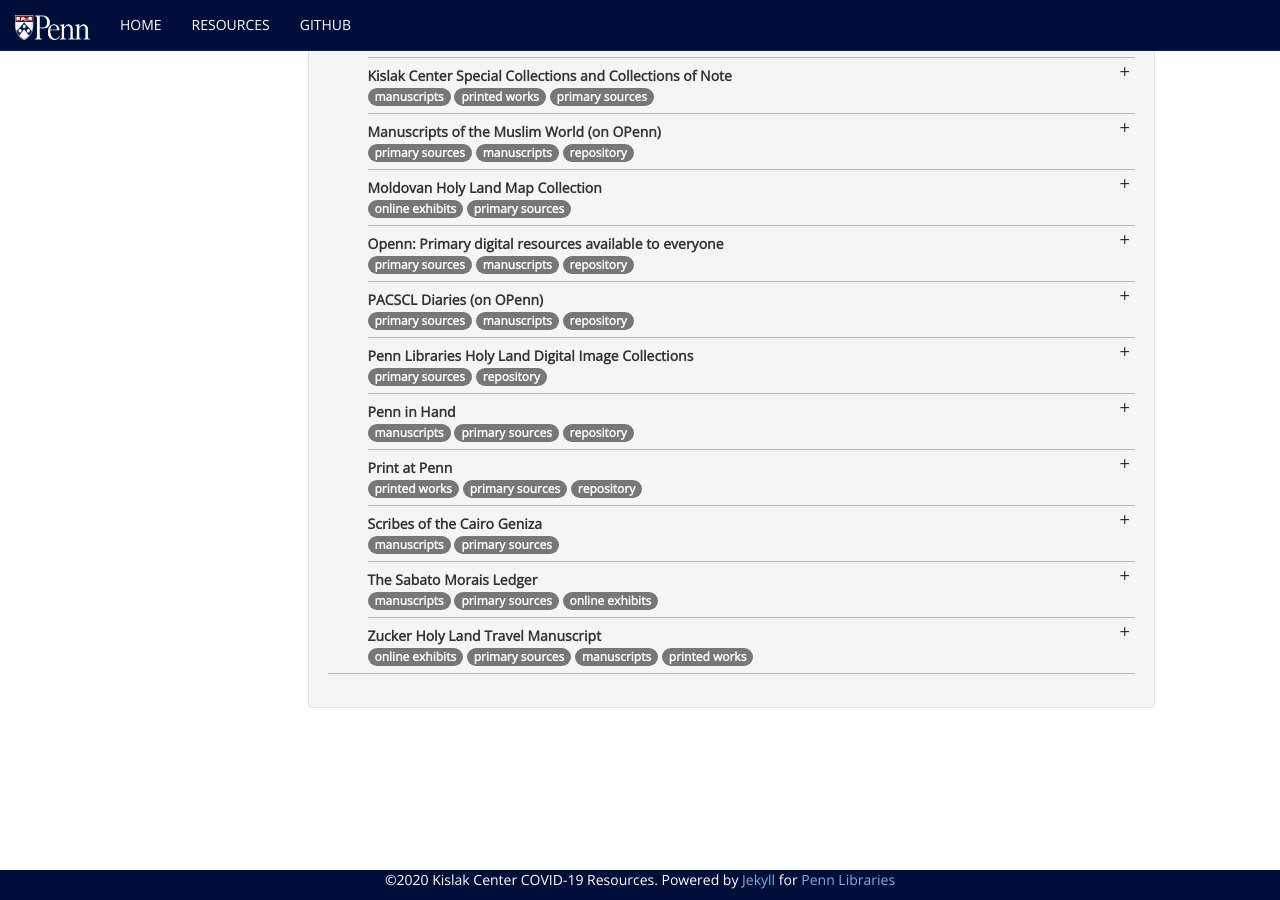
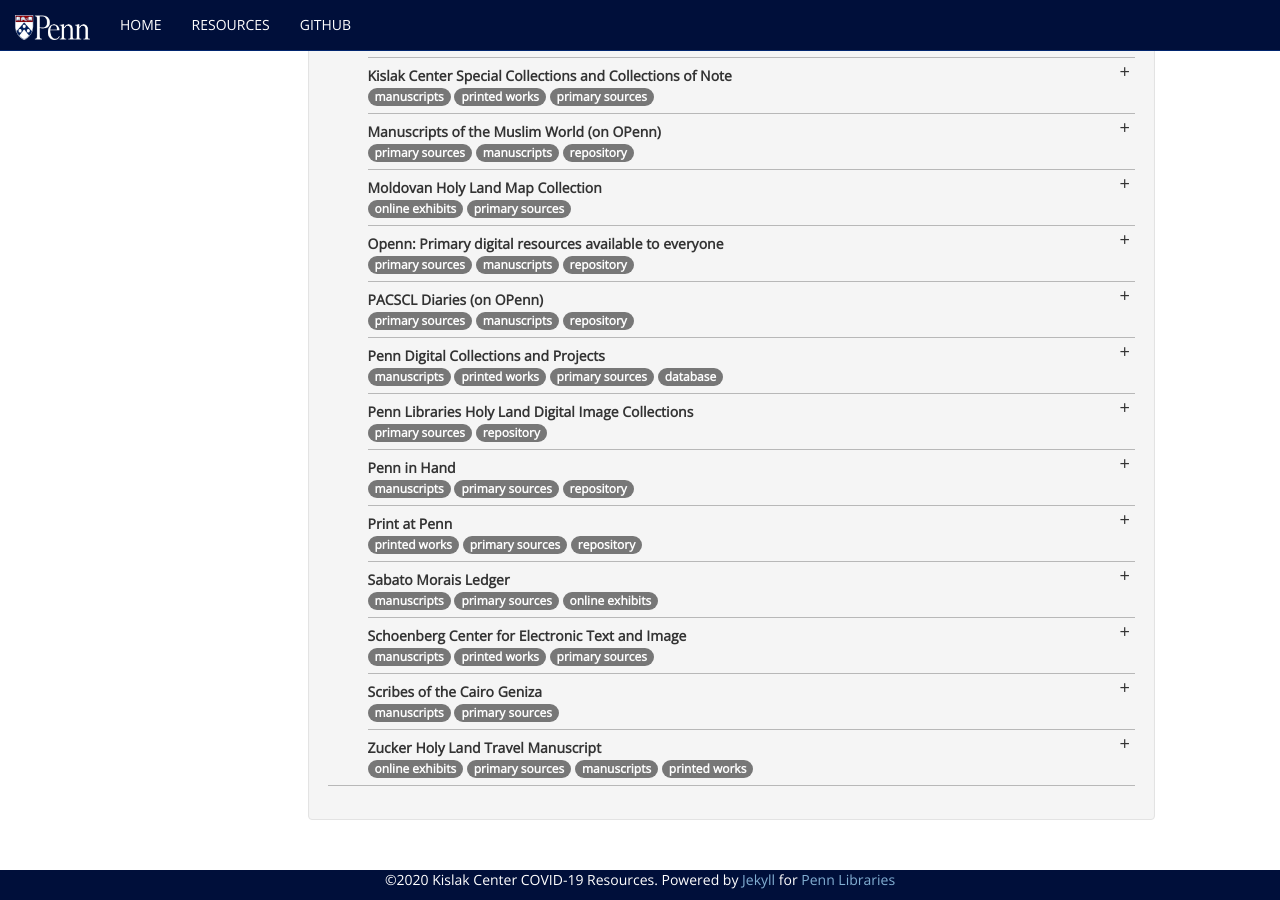
Before and after one commit to KislakCenter/covid-19-resources, a Jekyll site: the page built from primary-sources.html, in a window 1280 px wide and 900 px high, scrolled down 581 px. Built offline with Jekyll 4.4.1, drawn with Linux system fonts in a browser that asks for light colours; some web fonts are replaced; some of the changed lines change nothing that is shown.

Commit message:
resources update

```diff
--- a/_data/resources.yml
+++ b/_data/resources.yml
@@ -3,7 +3,7 @@
 - title: Schoenberg Database of Manuscripts
   link: https://sdbm.library.upenn.edu/
   description: |
-    The SDBM continuously aggregates and updates observations of pre-modern manuscripts drawn from over 13,000 auction and sales catalogs, inventories, catalogs from institutional and private collections, and other sources that document their sales and locations from around the world. This is an interactive resource for finding, indexing, and researching the world's manuscripts. Members of its user community can become contributing partners in its development by adding new entries, commenting on other users entries, aggregating entries to create “manuscript records,” and helping to build an authority file of persons and institutions associated with the movement of manuscripts across time and place.
+    The SDBM continuously aggregates and updates observations of pre-modern manuscripts drawn from over 13,000 auction and sales catalogs, inventories, catalogs from institutional and private collections, and other sources that document their sales and locations from around the world. This is an interactive resource for finding, indexing, and researching the world's manuscripts. Members of its user community can become contributing partners in its development by adding new entries, commenting on other users entries, aggregating entries to create “manuscript records,” and helping to build an authority file of persons and institutions associated with the movement of manuscripts across time and place. Video tutorials are available to demonstrate basic database tasks.
   tags: [manuscripts, database]
   domain: SIMS
 - title: 'Scribes of the Cairo Geniza'
@@ -54,7 +54,7 @@
   description: 'This website provides access to the medieval manuscripts of Philadelphia, books written entirely by hand, and often gloriously illuminated with sumptuous pictures. The Philadelphia region is home to a large number of libraries with truly outstanding special collections, most of whom are members of the Philadelphia Area Consortium of Special Collections Libraries (PACSCL). Fifteen of these libraries have catalogued and digitized 450 medieval Western European manuscripts, available here, with the generous support of the Council on Library and Information Resources (CLIR), via its Digitizing Hidden Special Collections and Archives initiative. For access to master TIFF images, web derivatives and TEI xml manuscript descriptions go to: http://openn.library.upenn.edu/html/bibliophilly_contents.html'
   tags: [manuscripts, primary sources]
   domain: SIMS
-- title: 'The Needham Calculator 1.0'
+- title: 'Needham Calculator 1.0'
   link: http://www.needhamcalculator.net/
   description: 'The Needham Calculator is a tool created at the Schoenberg Institute for Manuscript Studies for manuscript scholars, art historians, incunabulists, and all those interested in the categories and formats of fifteenth century paper, and the impact they had on the sizes of books and works of art. The Needham Calculator derives its name from scholar Paul Needham because it is dependent upon his classification of categories of fifteenth-century paper.'
   tags: [tools]
@@ -66,7 +66,7 @@
   domain: Kislak
 - title: 'Penn Libraries Online Exhibits'
   link: https://www.library.upenn.edu/collections/online-exhibits/
-  description: 'This website lists and provides access to online exhibits from the Penn Libraries collections created over the past two decades, including collections at the Kislak Center for Special Collections, Rare Books and Manuscripts, the Fisher Fine Arts Library, the Library at the Katz Center for Advanced Juadaic Studies.'
+  description: 'This website lists and provides access to online exhibits from the Penn Libraries collections created over the past two decades, including collections at the Kislak Center for Special Collections, Rare Books and Manuscripts, the Fisher Fine Arts Library, the Library at the Katz Center for Advanced Juadaic Studies, and the Otto E. Albrecht Music Library and Eugene Ormandy Music & Media Center.'
   tags: [online exhibits, manuscripts, printed works]
   domain: [Kislak, SIMS]
 - title: 'Digital Beehive Project'
@@ -147,7 +147,7 @@
     These videos celebrate the physicality of manuscripts that traditional manuscript digitization projects cannot capture. While digitization focuses on page images, and sometimes on text encoding, these videos feature scholars discussing what is special (or typical, or otherwise interesting) about manuscripts, providing an intimate view not only of the textual content of the manuscripts, but also their physical context.
   tags: [manuscripts]
   domain: SIMS
-- title: 'The Sabato Morais Ledger'
+- title: 'Sabato Morais Ledger'
   link: http://sceti.library.upenn.edu/morais/
   description: |
     Browse more than 500 pages of the ledger and learn about Sabato Morais' personal scrapbook of newspaper clippings, pamphlets, circulars, and typescripts that he collected during his lifetime (1823 - 1897).
@@ -189,7 +189,26 @@
     Mapping Manuscript Migrations (MMM) is a semantic portal for finding and studying pre-modern manuscripts and their movements, based on linked collections of the Schoenberg Institute for Manuscript Studies, the Bodleian Libraries, and the Institut de recherche et d'histoire des textes. Researchers are able to analyse and visualize the aggregated data at scales ranging from individual manuscripts to thousands of manuscripts.
   tags: [manuscripts, tools, database]
   domain: SIMS
-- title: The Schoenberg Institute for Manuscript Studies
+- title: 'Schoenberg Institute for Manuscript Studies'
   link: https://schoenberginstitute.org/
   description: 'Guided by the vision of its founder, Lawrence J. Schoenberg, the mission of SIMS at Penn is to bring manuscript culture, modern technology and people together to bring access to and understanding of our intellectual heritage locally and around the world. We advance the mission of SIMS by developing our own projects, supporting the scholarly work of others both at Penn and elsewhere, and collaborating with and contributing to other manuscript-based initiatives around the world. Access the SIMS website for the SIMS blog, videos, projects and much more.'
   tags: [manuscripts, blog]
+  domain: SIMS
+- title: 'Mapping Manuscript Migrations Technical Documentation'
+  link:  https://mapping-manuscript-migrations.github.io/
+  description: |
+    This website hosts the technical documentation for the Mapping Manuscript Migrations (MMM) project. It includes descriptions of the three datasets that MMM combines (the Schoenberg Database, Bibale, and the Medieval Manuscripts Online Catalogue at the Bodleian Library), an explanation of the unified MMM data model, and a SPARQL tutorial where users can learn how to query the MMM dataset.
+  tags: [manuscripts]
+  domain: SIMS
+- title: 'Schoenberg Center for Electronic Text and Image'
+  link:  http://sceti.library.upenn.edu/
+  description: |
+    Over 2,000,000 images from various collections of rare books, manuscripts, papyri, photographs and sheet music are available for your viewing. Each collection has its own web site that is unrestricted in the interests of knowledge and learning.
+  tags: [manuscripts, printed works, primary sources]
+  domain: Kislak
+- title: 'Penn Digital Collections and Projects'
+  link:  https://www.library.upenn.edu/collections/digital-projects
+  description: |
+    Digital collections and projects feature unique, primary-source materials for teaching, research, and discovery drawn from the Penn Libraries' signature collections or from our collaborations with the Penn community and with cultural heritage institutions. It provides access to important rare books, manuscripts, photographs and multimedia sources represented by images, texts, audio files, bibliographic databases, catalogs, and archival finding aids for the study of a wide array of subjects ranging from Philadelphia neighborhoods and the life of Marian Anderson to medieval manuscripts and Shakespeare's plays. In addition, this site gathers together Penn Libraries' pre-1923 materials publicly available through the Internet Archive as well as Penn-produced scholarship accessible in the ScholarlyCommons.
+  tags: [manuscripts, printed works, primary sources, database]
+  domain: Kislak, SIMS
```
